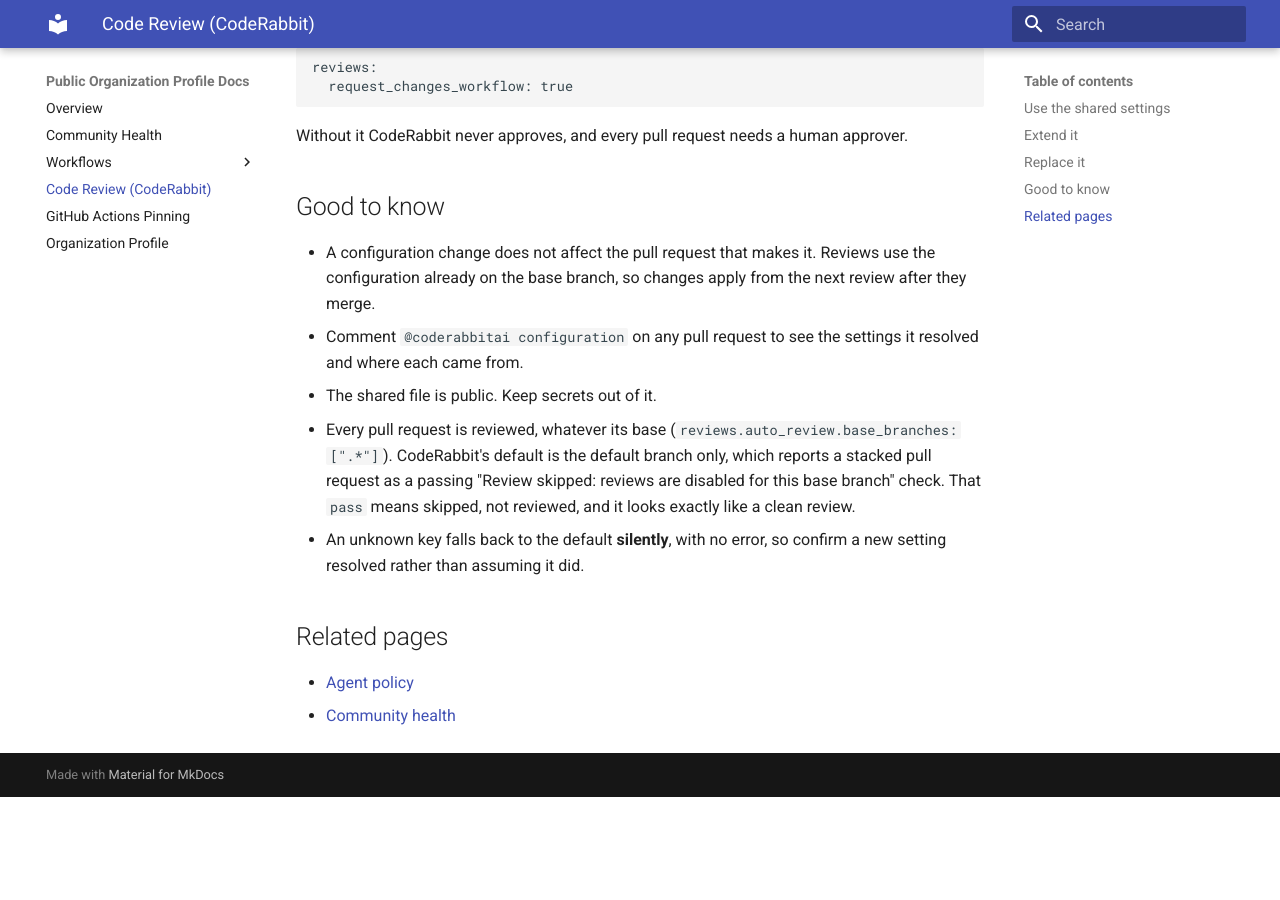
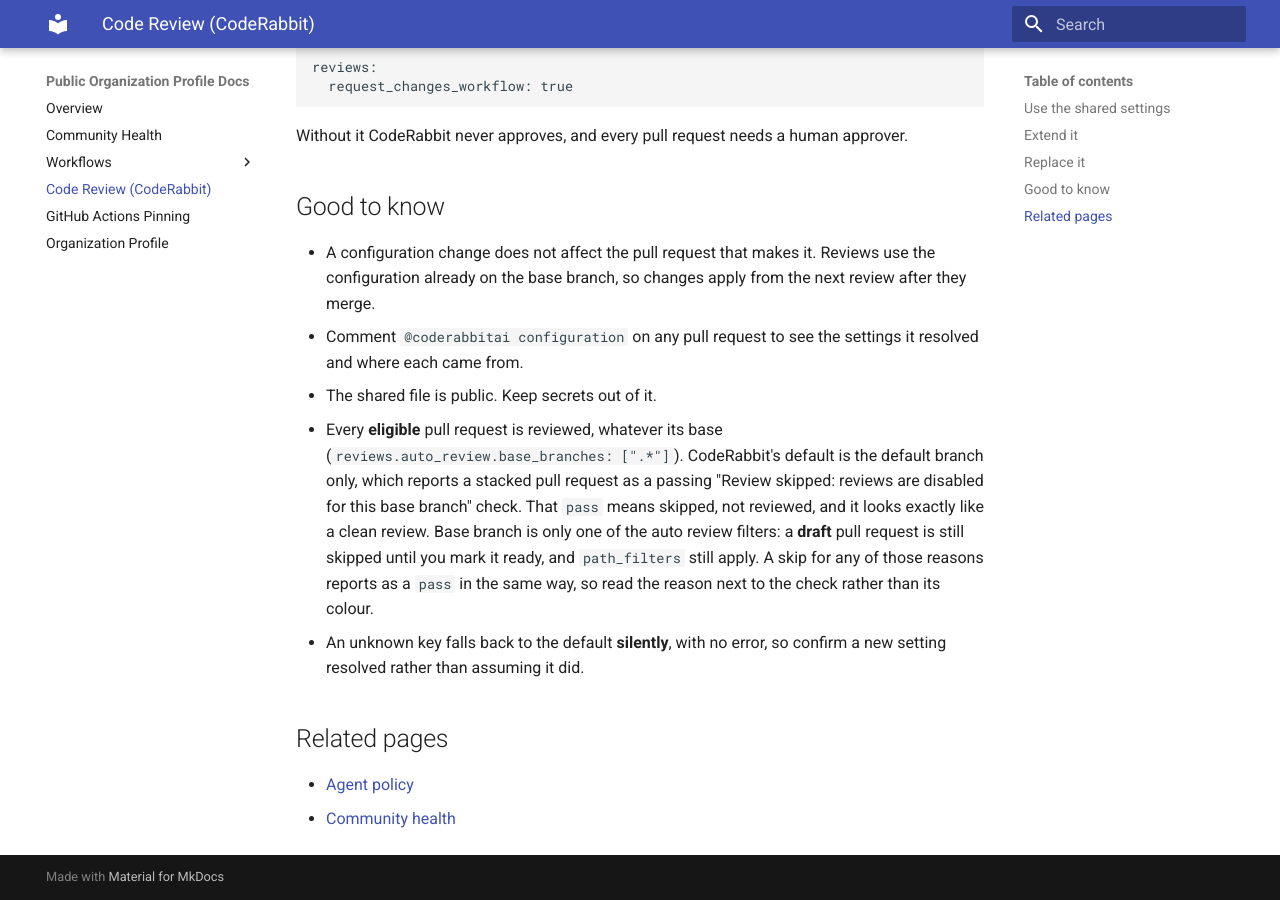
Before and after one commit to geolonia/.github, an MkDocs documentation site: the page built from docs/coderabbit.md, in a window 1280 px wide and 900 px high, scrolled down 889 px. Built offline with MkDocs 1.6.1 and Material for MkDocs 9.7.7, drawn with Linux system fonts in a browser that asks for light colours; before the commit the page ends 1686 px from its top, so only the background shows below that.

Commit message:
docs(coderabbit): narrow the review-coverage claim to eligible pull requests
base_branches removes the base-branch restriction, it does not make every
pull request reviewed. Drafts are skipped until marked ready and
path_filters still apply, and each of those skips reports as a passing
check in the same way. Per CodeRabbit review on #128.

```diff
--- a/docs/coderabbit.md
+++ b/docs/coderabbit.md
@@ -49,11 +49,15 @@ approver.
 - Comment `@coderabbitai configuration` on any pull request to see the settings it
   resolved and where each came from.
 - The shared file is public. Keep secrets out of it.
-- Every pull request is reviewed, whatever its base
+- Every **eligible** pull request is reviewed, whatever its base
   (`reviews.auto_review.base_branches: [".*"]`). CodeRabbit's default is the
   default branch only, which reports a stacked pull request as a passing
   "Review skipped: reviews are disabled for this base branch" check. That
   `pass` means skipped, not reviewed, and it looks exactly like a clean review.
+  Base branch is only one of the auto review filters: a **draft** pull request
+  is still skipped until you mark it ready, and `path_filters` still apply. A
+  skip for any of those reasons reports as a `pass` in the same way, so read
+  the reason next to the check rather than its colour.
 - An unknown key falls back to the default **silently**, with no error, so
   confirm a new setting resolved rather than assuming it did.
 
```
